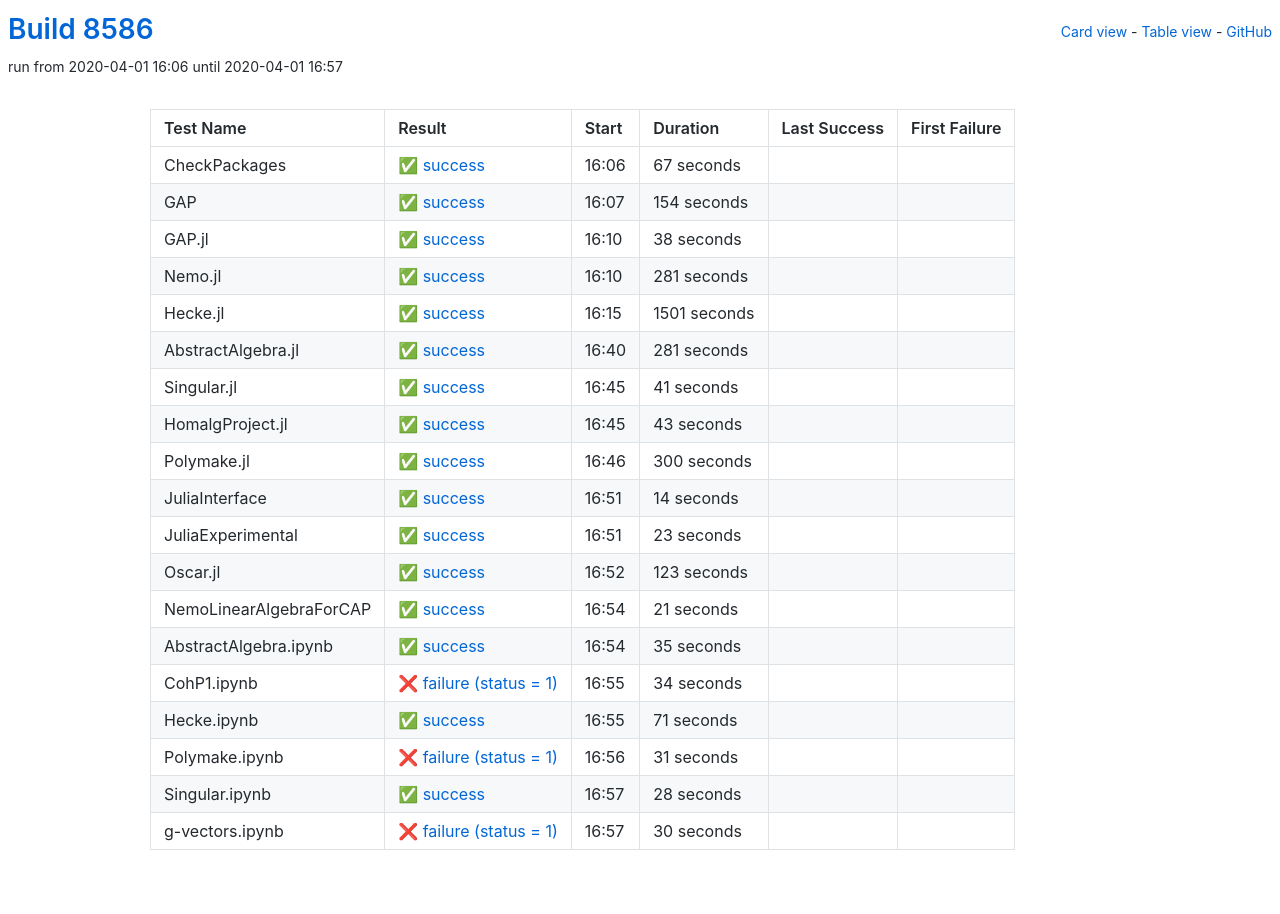
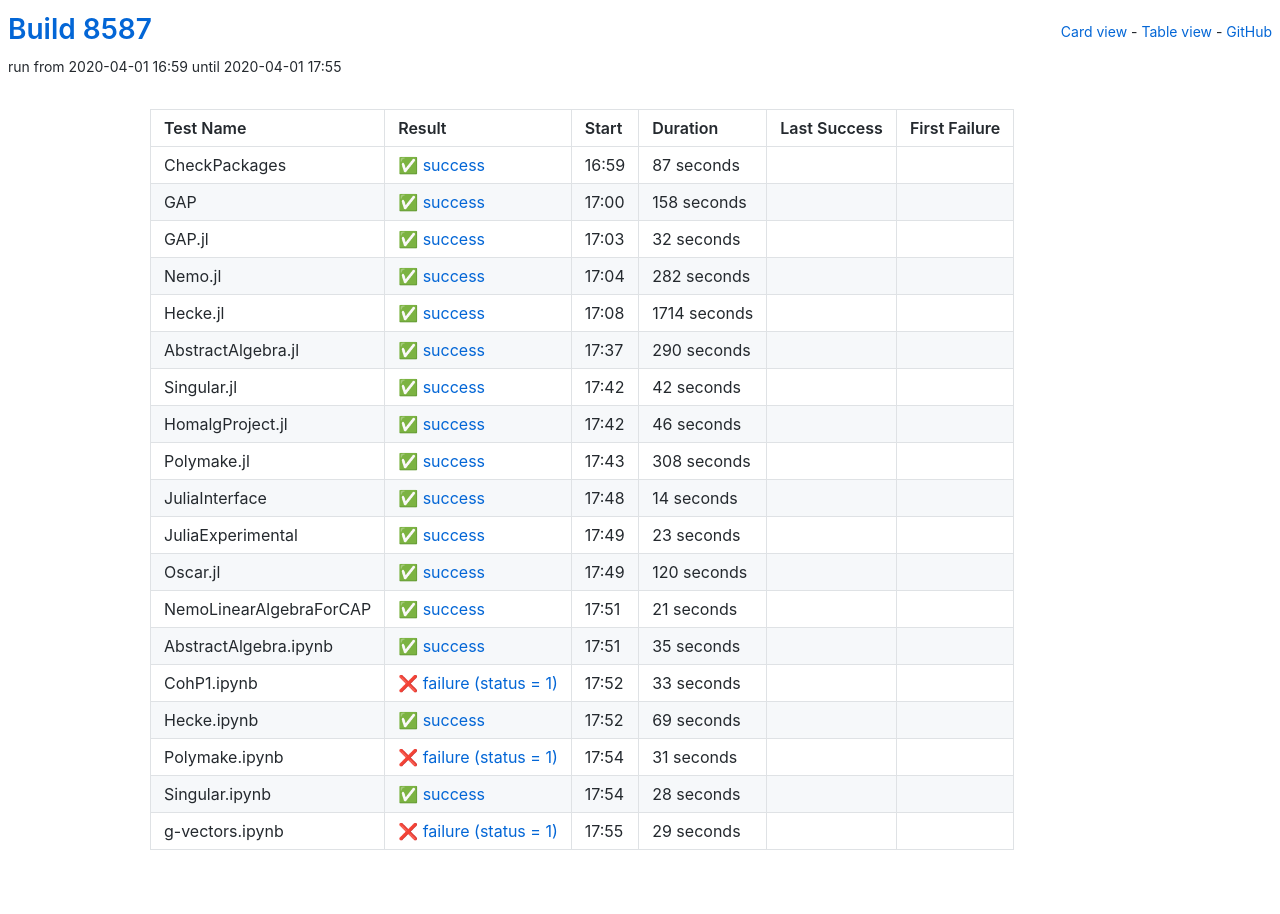
Before and after one commit to oscar-system/oscar-ci-status, a Jekyll site: the page built from table.html, in a window 1280 px wide. Built offline with Jekyll 4.4.1, drawn with Linux system fonts in a browser that asks for light colours.

Commit message:
Build 8587

```diff
--- a/_data/ci.yml
+++ b/_data/ci.yml
@@ -1,104 +1,104 @@
-build: 8586
-build_url: https://oscarci.mathematik.uni-kl.de/job/oscar/8586/
+build: 8587
+build_url: https://oscarci.mathematik.uni-kl.de/job/oscar/8587/
 job: oscar
 tests:
-- duration: 67
+- duration: 87
   exitcode: 0
   first_failure: false
   first_failure_url: null
   last_success: false
   last_success_url: null
-  log: https://oscarci.mathematik.uni-kl.de/job/oscar/8586/artifact/logs/build-8586/CheckPackages.log
+  log: https://oscarci.mathematik.uni-kl.de/job/oscar/8587/artifact/logs/build-8587/CheckPackages.log
   name: CheckPackages
-  start: 2020-04-01 16:06
+  start: 2020-04-01 16:59
   status: success
   success: true
-- duration: 154
+- duration: 158
   exitcode: 0
   first_failure: false
   first_failure_url: null
   last_success: false
   last_success_url: null
-  log: https://oscarci.mathematik.uni-kl.de/job/oscar/8586/artifact/logs/build-8586/GAP.log
+  log: https://oscarci.mathematik.uni-kl.de/job/oscar/8587/artifact/logs/build-8587/GAP.log
   name: GAP
-  start: 2020-04-01 16:07
+  start: 2020-04-01 17:00
   status: success
   success: true
-- duration: 38
+- duration: 32
   exitcode: 0
   first_failure: false
   first_failure_url: null
   last_success: false
   last_success_url: null
-  log: https://oscarci.mathematik.uni-kl.de/job/oscar/8586/artifact/logs/build-8586/GAP.jl.log
+  log: https://oscarci.mathematik.uni-kl.de/job/oscar/8587/artifact/logs/build-8587/GAP.jl.log
   name: GAP.jl
-  start: 2020-04-01 16:10
+  start: 2020-04-01 17:03
   status: success
   success: true
-- duration: 281
+- duration: 282
   exitcode: 0
   first_failure: false
   first_failure_url: null
   last_success: false
   last_success_url: null
-  log: https://oscarci.mathematik.uni-kl.de/job/oscar/8586/artifact/logs/build-8586/Nemo.jl.log
+  log: https://oscarci.mathematik.uni-kl.de/job/oscar/8587/artifact/logs/build-8587/Nemo.jl.log
   name: Nemo.jl
-  start: 2020-04-01 16:10
+  start: 2020-04-01 17:04
   status: success
   success: true
-- duration: 1501
+- duration: 1714
   exitcode: 0
   first_failure: false
   first_failure_url: null
   last_success: false
   last_success_url: null
-  log: https://oscarci.mathematik.uni-kl.de/job/oscar/8586/artifact/logs/build-8586/Hecke.jl.log
+  log: https://oscarci.mathematik.uni-kl.de/job/oscar/8587/artifact/logs/build-8587/Hecke.jl.log
   name: Hecke.jl
-  start: 2020-04-01 16:15
+  start: 2020-04-01 17:08
   status: success
   success: true
-- duration: 281
+- duration: 290
   exitcode: 0
   first_failure: false
   first_failure_url: null
   last_success: false
   last_success_url: null
-  log: https://oscarci.mathematik.uni-kl.de/job/oscar/8586/artifact/logs/build-8586/AbstractAlgebra.jl.log
+  log: https://oscarci.mathematik.uni-kl.de/job/oscar/8587/artifact/logs/build-8587/AbstractAlgebra.jl.log
   name: AbstractAlgebra.jl
-  start: 2020-04-01 16:40
+  start: 2020-04-01 17:37
   status: success
   success: true
-- duration: 41
+- duration: 42
   exitcode: 0
   first_failure: false
   first_failure_url: null
   last_success: false
   last_success_url: null
-  log: https://oscarci.mathematik.uni-kl.de/job/oscar/8586/artifact/logs/build-8586/Singular.jl.log
+  log: https://oscarci.mathematik.uni-kl.de/job/oscar/8587/artifact/logs/build-8587/Singular.jl.log
   name: Singular.jl
-  start: 2020-04-01 16:45
+  start: 2020-04-01 17:42
   status: success
   success: true
-- duration: 43
+- duration: 46
   exitcode: 0
   first_failure: false
   first_failure_url: null
   last_success: false
   last_success_url: null
-  log: https://oscarci.mathematik.uni-kl.de/job/oscar/8586/artifact/logs/build-8586/HomalgProject.jl.log
+  log: https://oscarci.mathematik.uni-kl.de/job/oscar/8587/artifact/logs/build-8587/HomalgProject.jl.log
   name: HomalgProject.jl
-  start: 2020-04-01 16:45
+  start: 2020-04-01 17:42
   status: success
   success: true
-- duration: 300
+- duration: 308
   exitcode: 0
   first_failure: false
   first_failure_url: null
   last_success: false
   last_success_url: null
-  log: https://oscarci.mathematik.uni-kl.de/job/oscar/8586/artifact/logs/build-8586/Polymake.jl.log
+  log: https://oscarci.mathematik.uni-kl.de/job/oscar/8587/artifact/logs/build-8587/Polymake.jl.log
   name: Polymake.jl
-  start: 2020-04-01 16:46
+  start: 2020-04-01 17:43
   status: success
   success: true
 - duration: 14
@@ -107,9 +107,9 @@ tests:
   first_failure_url: null
   last_success: false
   last_success_url: null
-  log: https://oscarci.mathematik.uni-kl.de/job/oscar/8586/artifact/logs/build-8586/JuliaInterface.log
+  log: https://oscarci.mathematik.uni-kl.de/job/oscar/8587/artifact/logs/build-8587/JuliaInterface.log
   name: JuliaInterface
-  start: 2020-04-01 16:51
+  start: 2020-04-01 17:48
   status: success
   success: true
 - duration: 23
@@ -118,20 +118,20 @@ tests:
   first_failure_url: null
   last_success: false
   last_success_url: null
-  log: https://oscarci.mathematik.uni-kl.de/job/oscar/8586/artifact/logs/build-8586/JuliaExperimental.log
+  log: https://oscarci.mathematik.uni-kl.de/job/oscar/8587/artifact/logs/build-8587/JuliaExperimental.log
   name: JuliaExperimental
-  start: 2020-04-01 16:51
+  start: 2020-04-01 17:49
   status: success
   success: true
-- duration: 123
+- duration: 120
   exitcode: 0
   first_failure: false
   first_failure_url: null
   last_success: false
   last_success_url: null
-  log: https://oscarci.mathematik.uni-kl.de/job/oscar/8586/artifact/logs/build-8586/Oscar.jl.log
+  log: https://oscarci.mathematik.uni-kl.de/job/oscar/8587/artifact/logs/build-8587/Oscar.jl.log
   name: Oscar.jl
-  start: 2020-04-01 16:52
+  start: 2020-04-01 17:49
   status: success
   success: true
 - duration: 21
@@ -140,9 +140,9 @@ tests:
   first_failure_url: null
   last_success: false
   last_success_url: null
-  log: https://oscarci.mathematik.uni-kl.de/job/oscar/8586/artifact/logs/build-8586/NemoLinearAlgebraForCAP.log
+  log: https://oscarci.mathematik.uni-kl.de/job/oscar/8587/artifact/logs/build-8587/NemoLinearAlgebraForCAP.log
   name: NemoLinearAlgebraForCAP
-  start: 2020-04-01 16:54
+  start: 2020-04-01 17:51
   status: success
   success: true
 - duration: 35
@@ -151,31 +151,31 @@ tests:
   first_failure_url: null
   last_success: false
   last_success_url: null
-  log: https://oscarci.mathematik.uni-kl.de/job/oscar/8586/artifact/logs/build-8586/AbstractAlgebra.ipynb.log
+  log: https://oscarci.mathematik.uni-kl.de/job/oscar/8587/artifact/logs/build-8587/AbstractAlgebra.ipynb.log
   name: AbstractAlgebra.ipynb
-  start: 2020-04-01 16:54
+  start: 2020-04-01 17:51
   status: success
   success: true
-- duration: 34
+- duration: 33
   exitcode: 1
   first_failure: false
   first_failure_url: null
   last_success: false
   last_success_url: null
-  log: https://oscarci.mathematik.uni-kl.de/job/oscar/8586/artifact/logs/build-8586/CohP1.ipynb.log
+  log: https://oscarci.mathematik.uni-kl.de/job/oscar/8587/artifact/logs/build-8587/CohP1.ipynb.log
   name: CohP1.ipynb
-  start: 2020-04-01 16:55
+  start: 2020-04-01 17:52
   status: failure
   success: false
-- duration: 71
+- duration: 69
   exitcode: 0
   first_failure: false
   first_failure_url: null
   last_success: false
   last_success_url: null
-  log: https://oscarci.mathematik.uni-kl.de/job/oscar/8586/artifact/logs/build-8586/Hecke.ipynb.log
+  log: https://oscarci.mathematik.uni-kl.de/job/oscar/8587/artifact/logs/build-8587/Hecke.ipynb.log
   name: Hecke.ipynb
-  start: 2020-04-01 16:55
+  start: 2020-04-01 17:52
   status: success
   success: true
 - duration: 31
@@ -184,9 +184,9 @@ tests:
   first_failure_url: null
   last_success: false
   last_success_url: null
-  log: https://oscarci.mathematik.uni-kl.de/job/oscar/8586/artifact/logs/build-8586/Polymake.ipynb.log
+  log: https://oscarci.mathematik.uni-kl.de/job/oscar/8587/artifact/logs/build-8587/Polymake.ipynb.log
   name: Polymake.ipynb
-  start: 2020-04-01 16:56
+  start: 2020-04-01 17:54
   status: failure
   success: false
 - duration: 28
@@ -195,19 +195,19 @@ tests:
   first_failure_url: null
   last_success: false
   last_success_url: null
-  log: https://oscarci.mathematik.uni-kl.de/job/oscar/8586/artifact/logs/build-8586/Singular.ipynb.log
+  log: https://oscarci.mathematik.uni-kl.de/job/oscar/8587/artifact/logs/build-8587/Singular.ipynb.log
   name: Singular.ipynb
-  start: 2020-04-01 16:57
+  start: 2020-04-01 17:54
   status: success
   success: true
-- duration: 30
+- duration: 29
   exitcode: 1
   first_failure: false
   first_failure_url: null
   last_success: false
   last_success_url: null
-  log: https://oscarci.mathematik.uni-kl.de/job/oscar/8586/artifact/logs/build-8586/g-vectors.ipynb.log
+  log: https://oscarci.mathematik.uni-kl.de/job/oscar/8587/artifact/logs/build-8587/g-vectors.ipynb.log
   name: g-vectors.ipynb
-  start: 2020-04-01 16:57
+  start: 2020-04-01 17:55
   status: failure
   success: false
```
Also changed, not shown: README.md.
